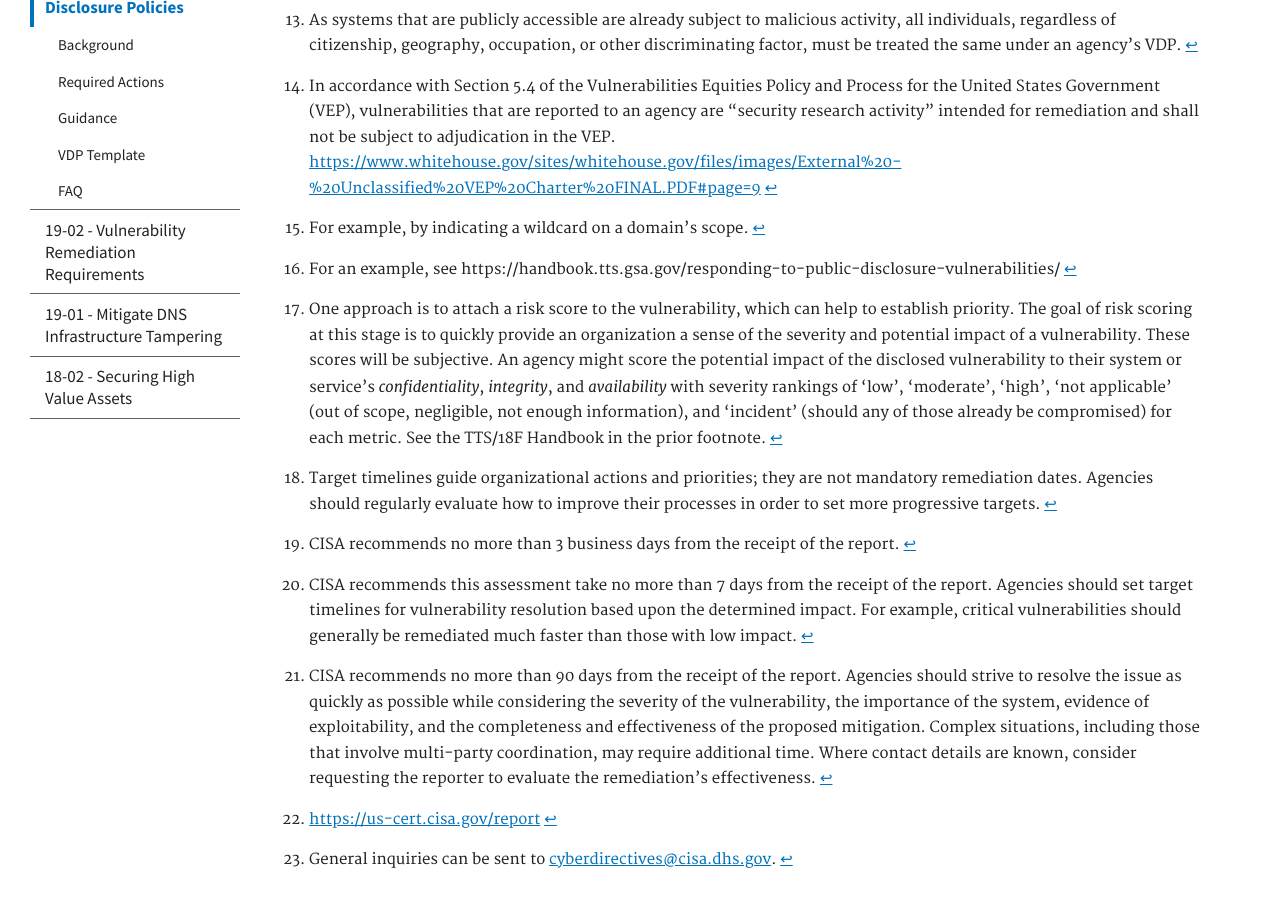
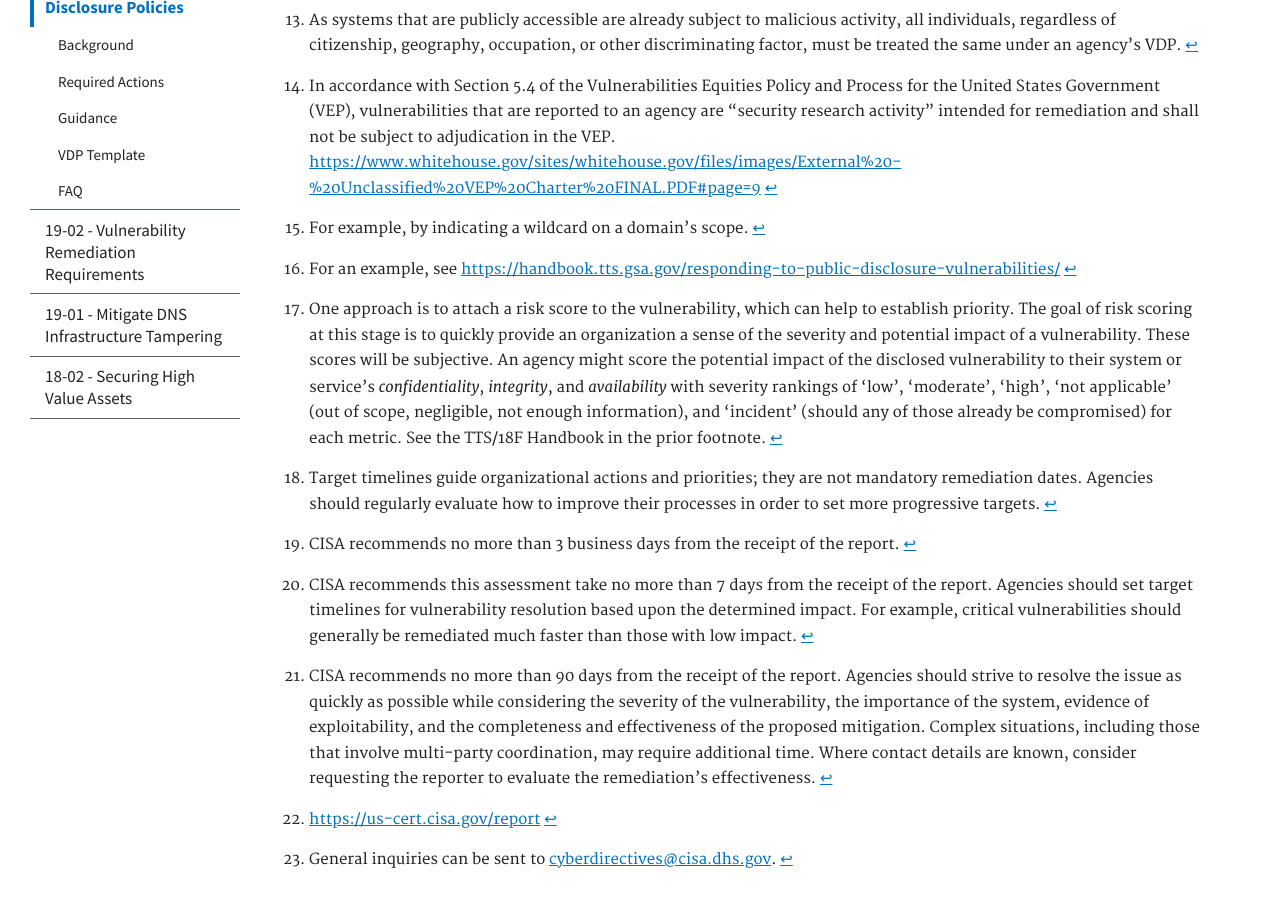
Before and after one commit to cisagov/cyber.dhs.gov, a Jekyll site: the page built from pages/20-01.md, in a window 1280 px wide and 900 px high, scrolled down 21605 px. Built offline with Jekyll 4.4.1, drawn with Linux system fonts in a browser that asks for light colours.

Commit message:
fix fn16 link

```diff
--- a/pages/20-01.md
+++ b/pages/20-01.md
@@ -566,7 +566,7 @@ There is a helpful utility on [https://securitytxt.org/](https://securitytxt.org
 
 [^15]: For example, by indicating a wildcard on a domain's scope.
 
-[^16]: For an example, see https://handbook.tts.gsa.gov/responding-to-public-disclosure-vulnerabilities/
+[^16]: For an example, see <https://handbook.tts.gsa.gov/responding-to-public-disclosure-vulnerabilities/>
 
 [^17]: One approach is to attach a risk score to the vulnerability, which can help to establish priority. The goal of risk scoring at this stage is to quickly provide an organization a sense of the severity and potential impact of a vulnerability. These scores will be subjective. An agency might score the potential impact of the disclosed vulnerability to their system or service's *confidentiality*, *integrity*, and *availability* with severity rankings of 'low', 'moderate', 'high', 'not applicable' (out of scope, negligible, not enough information), and 'incident' (should any of those already be compromised) for each metric. See the TTS/18F Handbook in the prior footnote.
 
```
